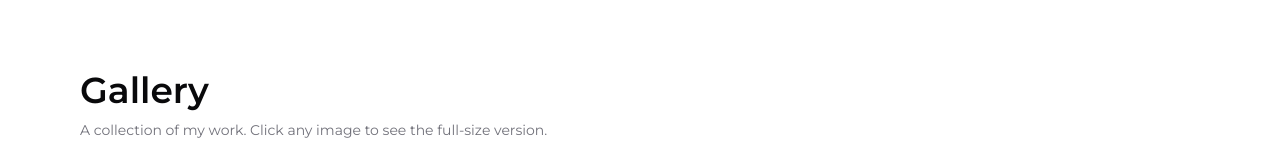
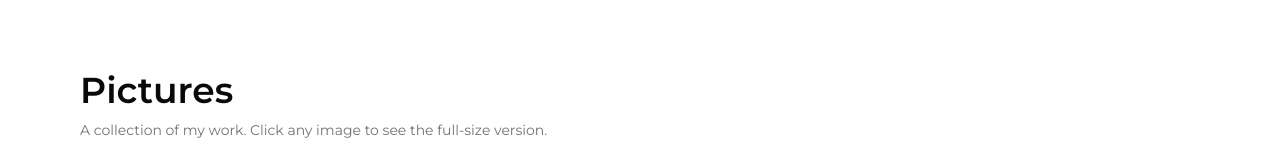
Before and after one commit to drunkpegasus/HireMeMaybe, a Next.js app: page /pictures in a window 1280 px wide. Shown: the part 134-294 px from the top of the page. Built offline with nearby package versions, Linux system fonts and the light colour scheme.

Commit message:
Update pictures.tsx

```diff
--- a/src/pages/pictures.tsx
+++ b/src/pages/pictures.tsx
@@ -6,6 +6,7 @@ import { siteMetadata } from '@/data/siteMetaData.mjs';
 import fs from 'fs';
 import path from 'path';
 
+// Using relative path for GalleryImage
 import GalleryImage from '@/components/GalleryImage';
 
 // This is the data structure we'll create on the server
@@ -16,9 +17,14 @@ type ImageData = {
 };
 
 // This function runs at build time on the server
-export const getStaticProps: GetStaticProps<{ images: ImageData[] }> = async () => {
+export const getStaticProps: GetStaticProps<{
+  images: ImageData[];
+}> = async () => {
   // 1. Define the paths to your image folders
-  const thumbnailDir = path.join(process.cwd(), 'public/images/gallery/thumbnails');
+  const thumbnailDir = path.join(
+    process.cwd(),
+    'public/images/gallery/thumbnails',
+  );
   const fullDir = path.join(process.cwd(), 'public/images/gallery/full');
 
   // 2. Read all filenames from the 'thumbnails' directory
@@ -26,19 +32,18 @@ export const getStaticProps: GetStaticProps<{ images: ImageData[] }> = async ()
   try {
     thumbnailFiles = fs.readdirSync(thumbnailDir);
   } catch (error) {
-    console.error("Error reading thumbnails directory:", error);
+    console.error('Error reading thumbnails directory:', error);
     // If the directory doesn't exist, return an empty array
     return { props: { images: [] } };
   }
 
-
   // 3. Create the props array
   const images: ImageData[] = thumbnailFiles
-    .filter(file =>
+    .filter((file) =>
       // Ensure we only process image files
-      /\.(jpg|jpeg|png|webp|avif|gif)$/i.test(file)
+      /\.(jpg|jpeg|png|webp|avif|gif)$/i.test(file),
     )
-    .map(filename => {
+    .map((filename) => {
       const fullPath = path.join(fullDir, filename);
 
       // Check if a matching full-size image exists
@@ -65,26 +70,29 @@ export const getStaticProps: GetStaticProps<{ images: ImageData[] }> = async ()
 };
 
 // Your new page component
-export default function ProjectsPage({ images }: InferGetStaticPropsType<typeof getStaticProps>) {
+export default function ProjectsPage({
+  images,
+}: InferGetStaticPropsType<typeof getStaticProps>) {
   return (
     <>
       <NextSeo
-        title="Gallery - My Work" // Updated title
+        title="Pictures - My Work"
         description="A gallery of my creative work and projects."
         canonical={`${siteMetadata.siteUrl}/pictures`}
         openGraph={{
           url: `${siteMetadata.siteUrl}/pictures`,
-          title: "Gallery - My Work",
-          description: "A gallery of my creative work and projects.",
+          title: 'Pictures - My Work',
+          description: 'A gallery of my creative work and projects.',
         }}
       />
       <section className="mx-auto mb-40 mt-6 w-full max-w-7xl gap-20 px-6 sm:mt-12 sm:px-14 md:px-20">
         <h1 className="text-2xl font-semibold text-foreground md:text-4xl">
-          Gallery
+          Pictures
         </h1>
         <div className="my-2">
           <span className="text-sm text-muted-foreground">
-            A collection of my work. Click any image to see the full-size version.
+            A collection of my work. Click any image to see the full-size
+            version.
           </span>
         </div>
 
@@ -100,7 +108,9 @@ export default function ProjectsPage({ images }: InferGetStaticPropsType<typeof
               />
             ))
           ) : (
-            <p className="text-muted-foreground">No images found in the gallery.</p>
+            <p className="text-muted-foreground">
+              No images found in the gallery.
+            </p>
           )}
         </div>
       </section>
```
